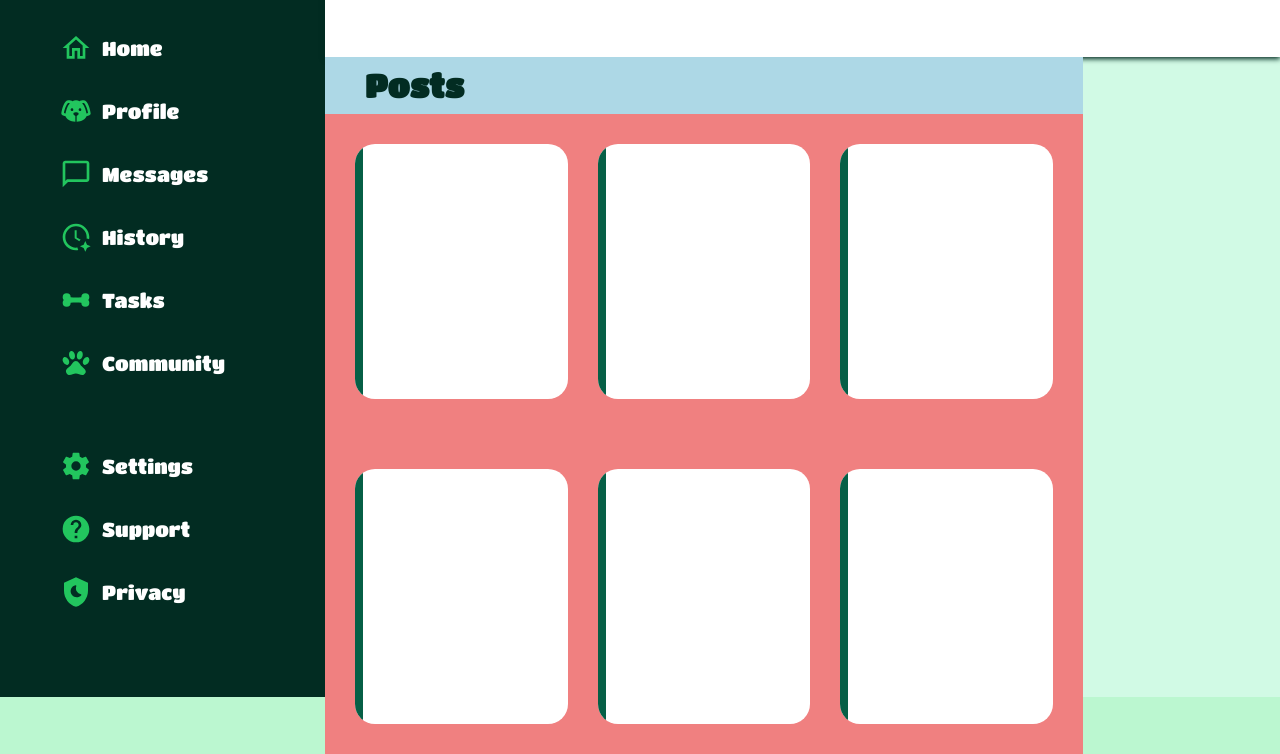
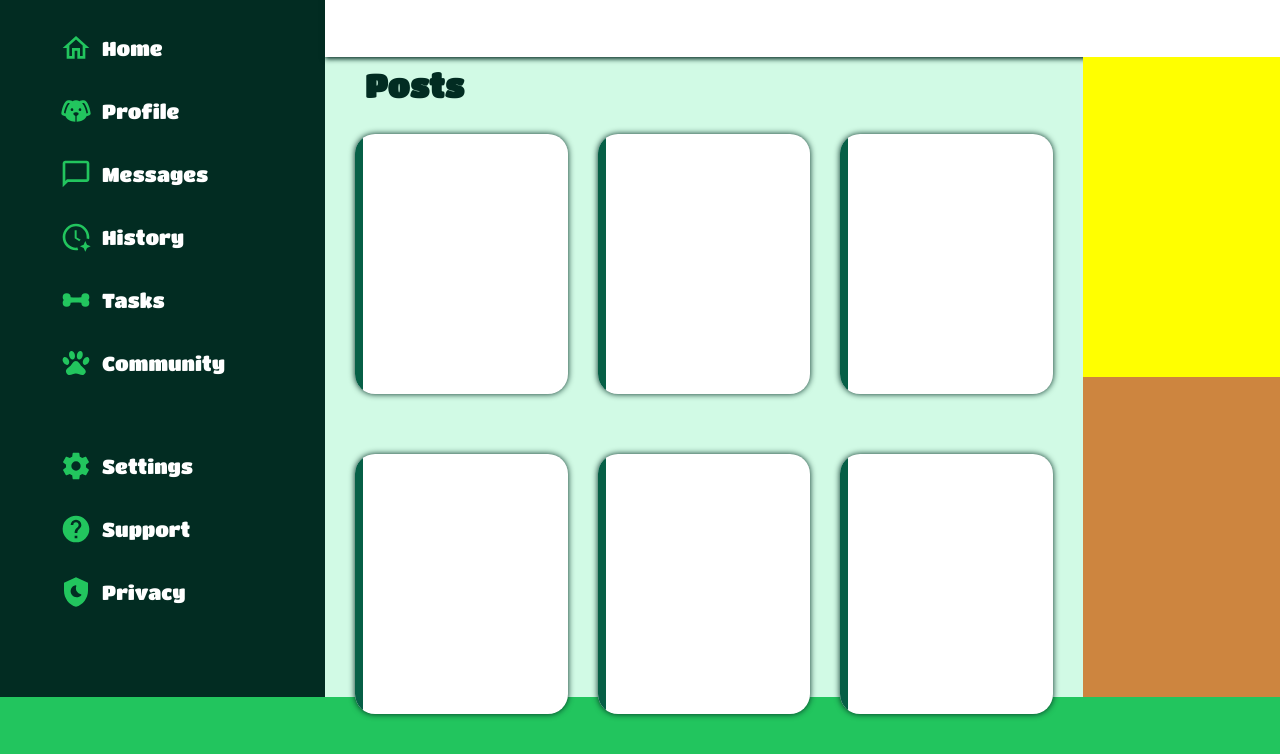
Before and after one commit to arnadeglenn/admin-dashboard, a plain HTML site: page index.html in a window 1280 px wide. Shown: the part 103-857 px from the top of the page. Drawn offline with Linux system fonts and the light colour scheme.

Commit message:
Created elements for right-side bar

```diff
--- a/index.html
+++ b/index.html
@@ -99,7 +99,10 @@
                 </div>
             </div>
         </div>
-        <div class="notifications"></div>
+        <div class="notifications">
+            <div class="announcements"></div>
+            <div class="trending"></div>
+        </div>
     </div>
 </body>
 </html>
--- a/styles.css
+++ b/styles.css
@@ -1,7 +1,7 @@
 @import url('https://fonts.googleapis.com/css2?family=Open+Sans&family=Titan+One&display=swap');
 
 :root {
-    --heading-font: 'Titan One', cursive;
+    --heading-font: 'Titan One', sans-serif;
     --body-font: 'Open Sans', sans-serif;
     --dark-green: #022c22;
     --mid-dark-green: #065f46;
@@ -17,7 +17,8 @@ body {
     padding: 0px;
     margin: 0px;
     box-sizing: border-box;
-    background-color: var(--light-green);
+    background-color: var(--mid-green);
+    height: 100%;
 }
 
 .sidebar {
@@ -58,7 +59,7 @@ body {
 .header-body {
     background-color: var(--white-green);
     grid-column-start: 2;
-    height: 100%;
+    min-height: 100vh;
     width: auto;
     box-sizing: border-box;
     margin: 0px;
@@ -86,13 +87,13 @@ body {
 .posts {
     margin: 0px;
     box-sizing: border-box;
+    height: 100%;
 }
 
 .posts h1 {
-    background-color: lightblue;
     margin: 0px;
     box-sizing: border-box;
-    padding: 10px 10px 10px 40px;
+    padding: 10px 10px 0px 40px;
     font-family: var(--heading-font);
     color: var(--dark-green);
 }
@@ -100,11 +101,10 @@ body {
 .all-posts {
     grid-template: repeat(2, 1fr) / repeat(3, 1fr);
     column-gap: 30px;
-    row-gap: 70px;
+    row-gap: 60px;
     height: 100%;
     width: 100%;
     display: grid;
-    background-color: lightcoral;
     padding: 30px;
     box-sizing: border-box;
 }
@@ -115,6 +115,20 @@ body {
     display: grid;
     grid-template-columns: 1fr 25fr;
     overflow: hidden;
+    box-shadow: 0px 0px 6px var(--dark-green);
+}
+
+.notifications {
+    display: grid;
+    grid-template-rows: 1fr 1fr;
+}
+
+.announcements {
+    background-color: yellow ;
+}
+
+.trending {
+    background-color: peru;
 }
 
 .color-bar{
```
